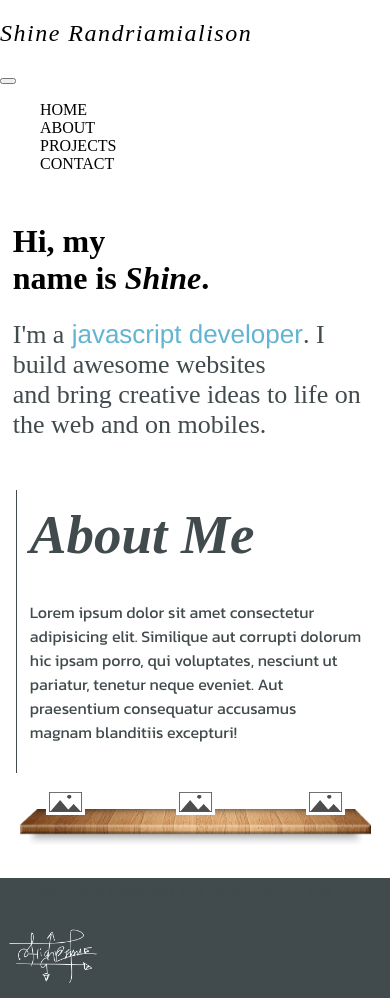
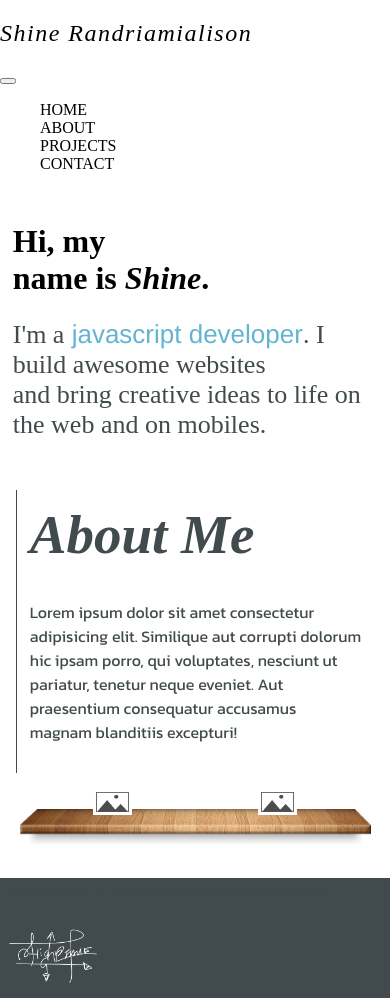
Before and after one commit to Shine0111/portfolio, a React (Vite) app: page / in a window 390 px wide. Built offline with nearby package versions, Linux system fonts and the light colour scheme.

Commit message:
responsive projects

```diff
--- a/src/components/ProjectsSection/ProjectsSection.module.css
+++ b/src/components/ProjectsSection/ProjectsSection.module.css
@@ -4,12 +4,17 @@
   background-position-y: 100%;
   background-position-x: center;
   display: flex;
-  justify-content: space-around;
+  justify-content: space-evenly;
   background-size: 90%;
 }
+
 .projectEntryImage {
   width: 10%;
   margin-bottom: 12%;
   margin-left: 2rem;
   margin-right: 2rem;
+  transition: width ease-in;
 }
+.projectEntryImage:hover {
+  cursor: pointer;
+}
--- a/src/components/ProjectsSection/ProjectsSection.tsx
+++ b/src/components/ProjectsSection/ProjectsSection.tsx
@@ -1,16 +1,26 @@
 import classNames from "classnames";
 import styles from "./ProjectsSection.module.css";
 import placeholderImage from "../../assets/placeholder-img.jpg";
+import useViewport from "../../hooks/useViewport";
 
 const ProjectsSection = () => {
+  const { viewWidth, breakpoint } = useViewport();
+
+  const getProjects = () => {
+    if (viewWidth < breakpoint) return [projects[0], projects[1]];
+    return projects;
+  };
+
   const projects = [
     { title: "project1", image: placeholderImage },
     { title: "project2", image: placeholderImage },
     { title: "project3", image: placeholderImage },
   ];
+
+  const projectsLoaded: { title: string; image: string }[] = getProjects();
   return (
     <div className={classNames("container-max-width-wider", styles.container)}>
-      {projects.map((project) => (
+      {projectsLoaded.map((project) => (
         <img
           key={project.title}
           src={project.image}
```
